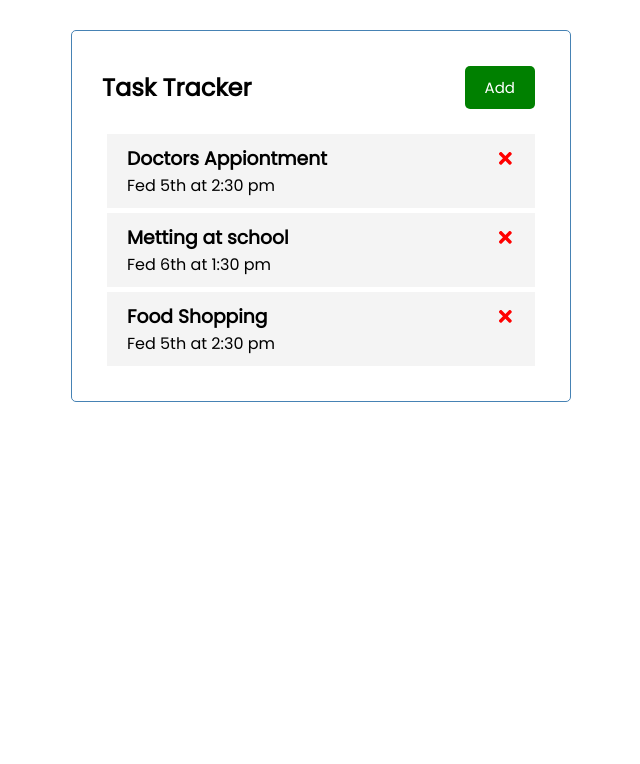
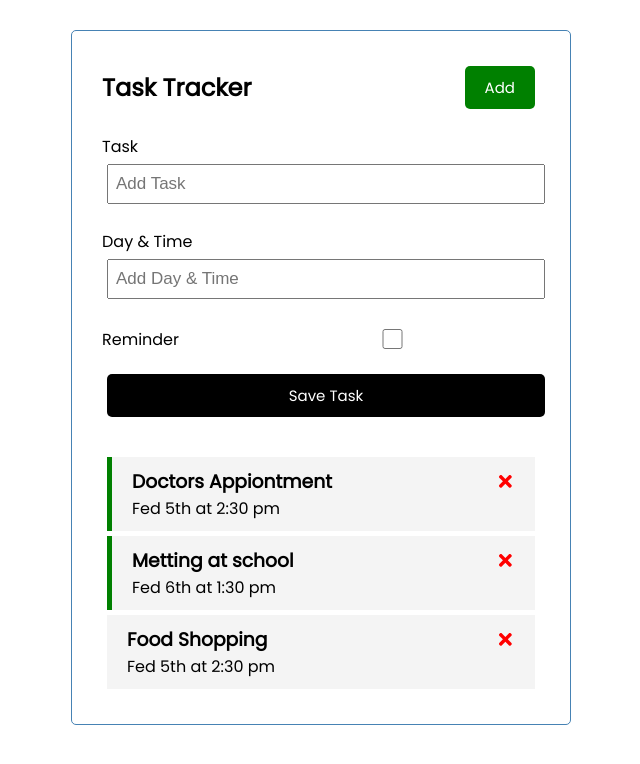
Before and after one commit to Lucifer4200/crash-course, a React (Create React App) app: page / in a window 1280 px wide. Shown: the top 764 px of the page, without its empty margins (319-959 px from the left). Built offline with nearby package versions, Linux system fonts and the light colour scheme.

Commit message:
3rd update

```diff
--- a/src/App.js
+++ b/src/App.js
@@ -1,9 +1,10 @@
 import {useState} from 'react'
 import Header from './components/Header';
 import Tasks from './components/Tasks';
+import AddTask from './components/AddTask';
 
 function App() {
-    const [tasks, setTask] = useState([
+    const [tasks, setTasks] = useState([
       {
           id : 1,
           text : 'Doctors Appiontment',
@@ -24,23 +25,32 @@
       }
   ])
 
+  // addTask
+  const addTask = (task) => {
+    const id = Math.floor(Math.random() * 10000) + 1
+
+    const newTask = { id, ...task }
+    setTasks([ ...tasks, newTask ])
+  }
+
   // onDelete
   const deleteTask = (id) => {
-    setTask(tasks.filter((task) => task.id !== id))
+    setTasks(tasks.filter((task) => task.id !== id))
   }
 
   // toggle Riminder
   const toggleReminder = (id) => {
-    console.log (id)
+    setTasks(tasks.map((task) => task.id === id ? { ...task, reminder: ! task.reminder } : task))
   }
 
   return (
     <div className="container">
         <Header />
-        <Tasks
+        <AddTask onAdd={addTask} />
+        {tasks.length > 0 ? (<Tasks
         tasks={tasks}
         onDelete={deleteTask}
-        onToggle={toggleReminder} />
+        onToggle={toggleReminder} />) : ('No task to show')}
     </div>
   )
 }
--- /dev/null
+++ b/src/components/AddTask.js
@@ -0,0 +1,59 @@
+import { useState } from 'react'
+
+const AddTask = ({ onAdd }) => {
+
+    const [text, setText] = useState ('')
+    const [day, setDay] = useState ('')
+    const [reminder, setReminder] = useState (false)
+
+    const onSubmit = (e) => {
+        e.preventDefault()
+
+        if (!text) {
+            alert('Please add a task')
+            return
+        }
+
+        onAdd ({ text, day, reminder })
+
+        setText('')
+        setDay('')
+        setReminder(false)
+    }
+    return (
+        <div>
+            <form className='add-form' onSubmit={onSubmit}>
+                <div className='form-control'>
+                    <label>Task</label>
+                    <input
+                    type='text'
+                    placeholder='Add Task'
+                    value={text}
+                    onChange={(e) => setText(e.target.value)}
+                    />
+                </div>
+                <div className='form-control'>
+                    <label>Day & Time</label>
+                    <input
+                    type='text'
+                    placeholder='Add Day & Time'
+                    value={day}
+                    onChange={(e) => setDay(e.target.value)}
+                    />
+                </div>
+                <div className='form-control form-control-check'>
+                    <label>Reminder</label>
+                    <input
+                    type='checkbox'
+                    checked={reminder}
+                    value={reminder}
+                    onChange={(e) => setReminder(e.currentTarget.checked)}
+                    />
+                </div>
+                <input type='submit' value='Save Task' className='btn btn-block' />
+            </form>
+        </div>
+    )
+}
+
+export default AddTask
--- a/src/components/Task.js
+++ b/src/components/Task.js
@@ -1,8 +1,8 @@
 import { FaTimes } from 'react-icons/fa'
 
-const Task = ({task, onDelete}) => {
+const Task = ({task, onDelete, onToggle}) => {
     return (
-        <div className='task'>
+        <div className={`task ${task.reminder ? 'reminder' : ''}`} onDoubleClick={() => onToggle(task.id)}>
             <h3>
                 {task.text}
                 <FaTimes style={{color : 'red'}} onClick={onDelete} />
--- a/src/components/Tasks.js
+++ b/src/components/Tasks.js
@@ -1,11 +1,16 @@
 import Task from './Task'
 
-const Tasks = ({tasks, onDelete}) => {
+const Tasks = ({tasks, onDelete, onToggle}) => {
     return (
         <>
             {
                 tasks.map((task) => (
-                  <Task key={task.id} task={task} onDelete={() => onDelete(task.id)} />
+                  <Task
+                  key={task.id}
+                  task={task}
+                  onDelete={() => onDelete(task.id)}
+                  onToggle={onToggle}
+                  />
                 ))
             }
         </>
```
